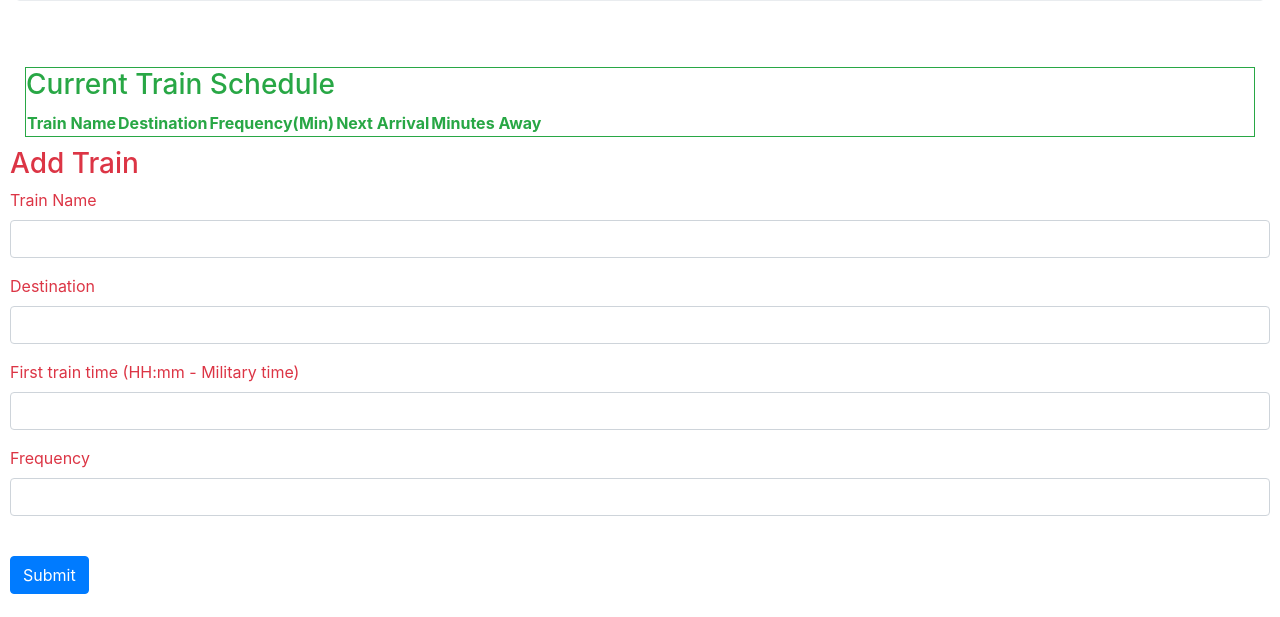
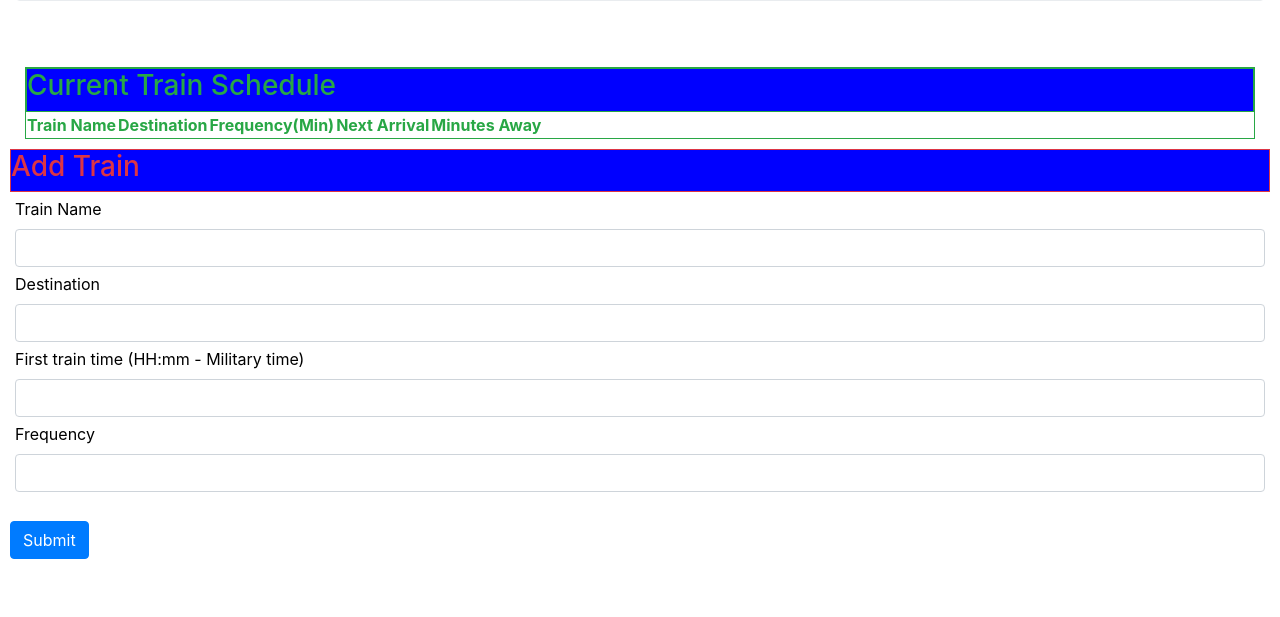
Before and after one commit to eazimms/TrainScheduler, a plain HTML site: page index.html in a window 1280 px wide. Shown: the part 183-800 px from the top of the page. Drawn offline with nearby package versions, Linux system fonts and the light colour scheme; no server answers.

Commit message:
basic style added

```diff
--- a/assets/style.css
+++ b/assets/style.css
@@ -1,5 +1,5 @@
 .body {
-    color: red;
+    c
 }
 
 .tbody {
@@ -15,3 +15,29 @@
     margin: 10px;
     border: 1px, solid;
 }
+
+.form-group {
+    color: black;
+    margin: 5px;
+}
+
+.table {
+    color: black;
+    font-family: Arial, Helvetica, sans-serif;
+}
+
+#trainTable {
+    color: black;
+    margin: 10px;
+    border: solid 1px;
+
+}
+
+.panel-heading {
+    background-color: blue;
+    border: solid 1px;
+}
+
+.th {
+    margin: 10px;
+}
```
